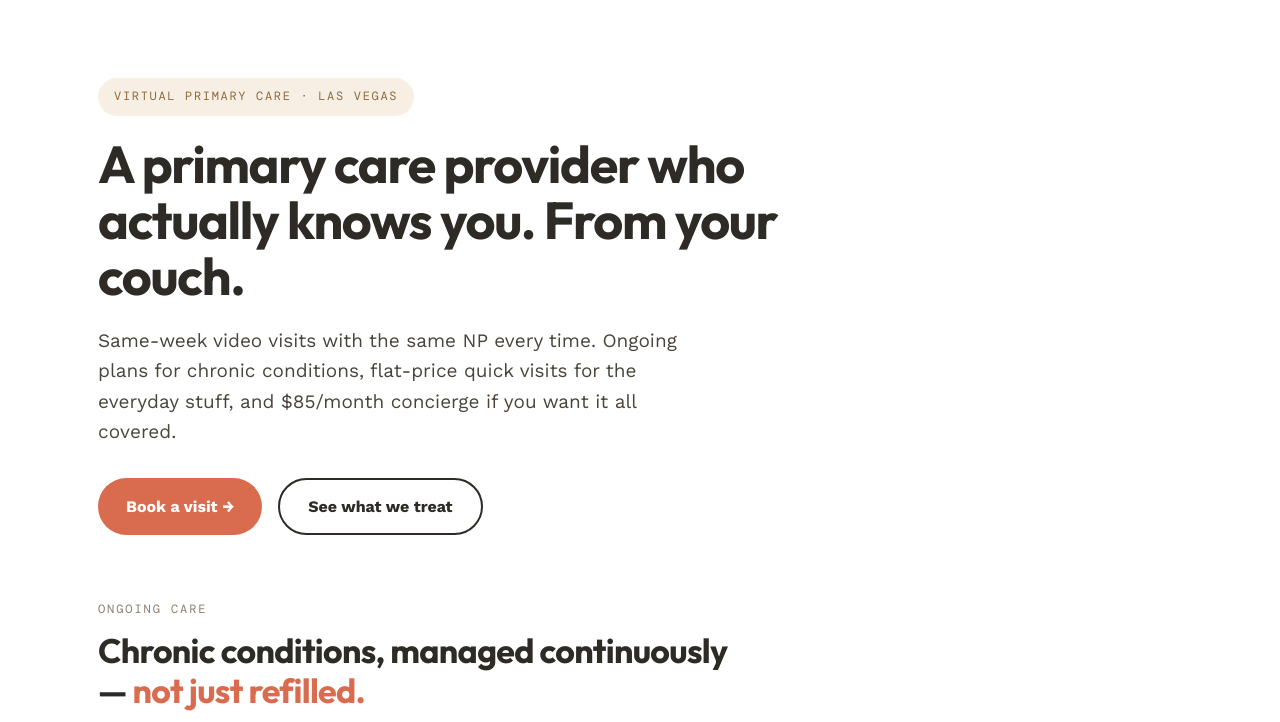
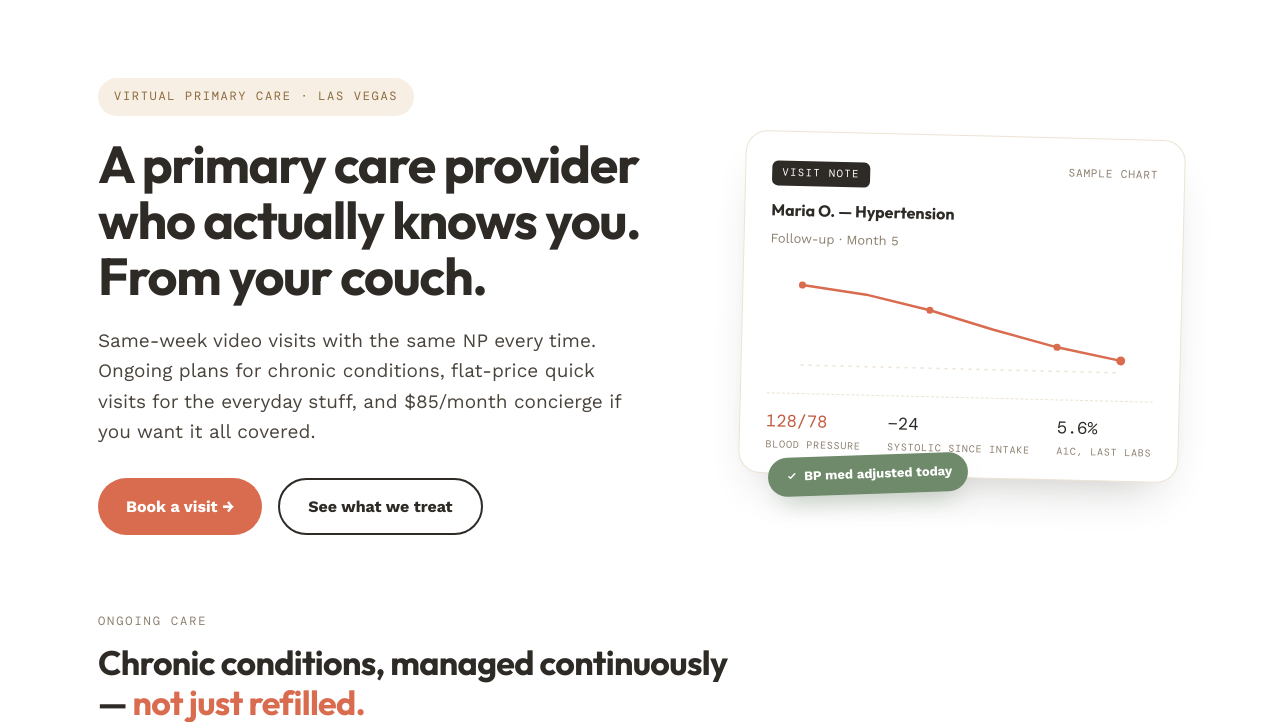
Before and after one commit to mckhoisama/myprimarynp-site, a plain HTML site: page primary-care.html in a window 1280 px wide. Shown: the part 113-835 px from the top of the page. Drawn offline with nearby package versions, Linux system fonts and the light colour scheme.

Commit message:
Add visit-note chart card to primary care hero

```diff
--- a/primary-care.html
+++ b/primary-care.html
@@ -33,13 +33,45 @@
     </div>
   </div>
 </nav>
-<header class="hero" style="padding-bottom:36px"><div class="wrap">
-  <span class="badge">Virtual Primary Care · Las Vegas</span>
-  <h1 style="margin-top:20px;max-width:760px">A primary care provider who actually knows you. From your couch.</h1>
-  <p class="lead" style="max-width:620px">Same-week video visits with the same NP every time. Ongoing plans for chronic conditions, flat-price quick visits for the everyday stuff, and $85/month concierge if you want it all covered.</p>
-  <div style="display:flex;gap:16px;flex-wrap:wrap">
-    <a class="btn btn-clay" href="book.html">Book a visit →</a>
-    <a class="btn btn-ghost" href="#chronic">See what we treat</a>
+<header class="hero" style="padding-bottom:48px"><div class="wrap hero-grid">
+  <div>
+    <span class="badge">Virtual Primary Care · Las Vegas</span>
+    <h1 style="margin-top:20px">A primary care provider who actually knows you. From your couch.</h1>
+    <p class="lead">Same-week video visits with the same NP every time. Ongoing plans for chronic conditions, flat-price quick visits for the everyday stuff, and $85/month concierge if you want it all covered.</p>
+    <div style="display:flex;gap:16px;flex-wrap:wrap">
+      <a class="btn btn-clay" href="book.html">Book a visit →</a>
+      <a class="btn btn-ghost" href="#chronic">See what we treat</a>
+    </div>
+  </div>
+  <div class="chart-wrap">
+    <div class="chart-card">
+      <div class="chart-head">
+        <div>
+          <span class="chart-tag">Visit note</span>
+          <h4>Maria O. — Hypertension</h4>
+          <span class="chart-sub">Follow-up · Month 5</span>
+        </div>
+        <span class="chart-date">Sample chart</span>
+      </div>
+      <div class="chart-svg">
+        <svg viewBox="0 0 320 110" width="100%" height="110" role="img" aria-label="Sample chart: systolic blood pressure trending down from 152 to 128 over five months">
+          <line x1="0" y1="98" x2="320" y2="98" stroke="#ECE3D4" stroke-width="1.5" stroke-dasharray="3 5"/>
+          <polyline points="0,18 64,26 128,40 192,58 256,74 320,86" fill="none" stroke="#D96C4F" stroke-width="2.5" stroke-linecap="round" stroke-linejoin="round"/>
+          <g fill="#D96C4F">
+            <circle cx="0" cy="18" r="3.5"/><circle cx="128" cy="40" r="3.5"/><circle cx="256" cy="74" r="3.5"/><circle cx="320" cy="86" r="4.5"/>
+          </g>
+        </svg>
+      </div>
+      <div class="chart-figures">
+        <div><span class="num down">128/78</span><span class="lbl">Blood pressure</span></div>
+        <div><span class="num">−24</span><span class="lbl">Systolic since intake</span></div>
+        <div><span class="num">5.6%</span><span class="lbl">A1c, last labs</span></div>
+      </div>
+    </div>
+    <div class="float-pill">
+      <svg viewBox="0 0 24 24" fill="none" width="13" height="13"><path d="M9 11l3 3 8-8" stroke="white" stroke-width="2.6" stroke-linecap="round" stroke-linejoin="round"/></svg>
+      BP med adjusted today
+    </div>
   </div>
 </div></header>
 
--- a/styles.css
+++ b/styles.css
@@ -143,6 +143,25 @@ input:focus,select:focus,textarea:focus{outline:2px solid var(--clay);border-col
 .alt-bg{background:var(--linen-2)}
 .alt-bg .svc-tag{background:#fff}
 
+/* VISIT-NOTE CHART CARD (primary-care hero) */
+.chart-wrap{position:relative;max-width:440px;justify-self:end;width:100%}
+.chart-card{background:var(--card);border:1px solid var(--line);border-radius:22px;box-shadow:0 24px 48px -24px rgba(46,42,38,.30);padding:26px 26px 20px;transform:rotate(1.4deg)}
+.chart-head{display:flex;justify-content:space-between;align-items:flex-start;gap:12px;margin-bottom:16px}
+.chart-tag{display:inline-block;font-family:'DM Mono',monospace;font-size:10.5px;letter-spacing:.14em;text-transform:uppercase;background:var(--ink);color:var(--card);padding:4px 10px;border-radius:6px}
+.chart-card h4{font-family:'Outfit',sans-serif;font-weight:700;font-size:16px;margin:12px 0 2px;color:var(--ink)}
+.chart-sub{font-size:13px;color:var(--ink-mute)}
+.chart-date{font-family:'DM Mono',monospace;font-size:11px;letter-spacing:.08em;text-transform:uppercase;color:var(--ink-mute);white-space:nowrap}
+.chart-svg{margin:14px 0 4px}
+.chart-figures{display:flex;justify-content:space-between;gap:12px;border-top:1px dashed var(--line);padding-top:14px;margin-top:8px}
+.chart-figures .num{font-family:'DM Mono',monospace;font-size:17px;font-weight:500;color:var(--ink)}
+.chart-figures .num.down{color:var(--clay-dark)}
+.chart-figures .lbl{display:block;font-family:'DM Mono',monospace;font-size:10px;letter-spacing:.08em;text-transform:uppercase;color:var(--ink-mute);margin-top:2px}
+.float-pill{position:absolute;bottom:-16px;left:26px;background:var(--sage-dark);color:#fff;padding:9px 16px;border-radius:999px;box-shadow:0 14px 26px -12px rgba(110,138,106,.6);font-size:13px;font-weight:700;display:flex;align-items:center;gap:7px;transform:rotate(-2deg)}
+@media(max-width:900px){
+  .chart-wrap{justify-self:start;margin-top:8px}
+  .chart-card{transform:none}
+}
+
 /* WHY NP-LED */
 .why-grid{display:grid;grid-template-columns:1.1fr .9fr;gap:52px;align-items:center}
 .why-list{display:flex;flex-direction:column;gap:24px;margin-top:30px}
```
